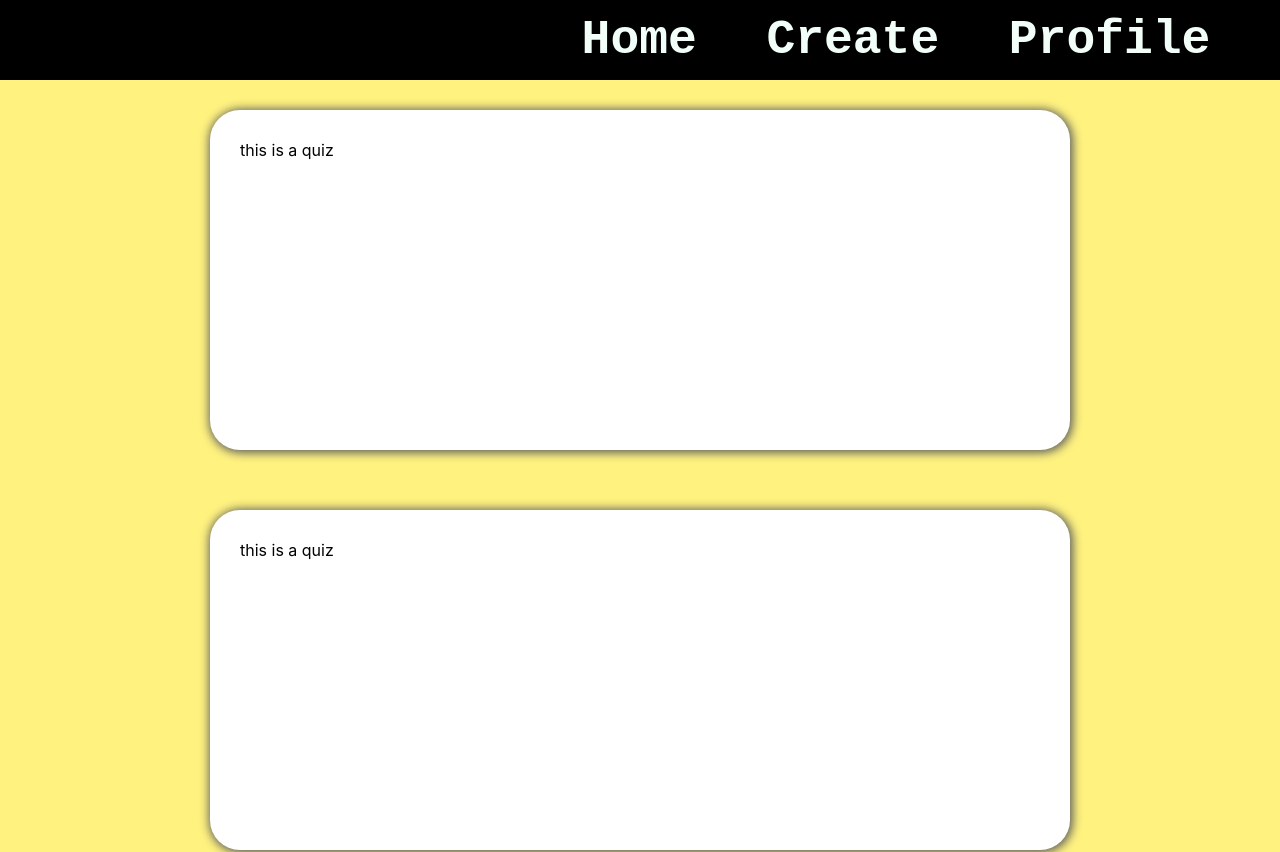
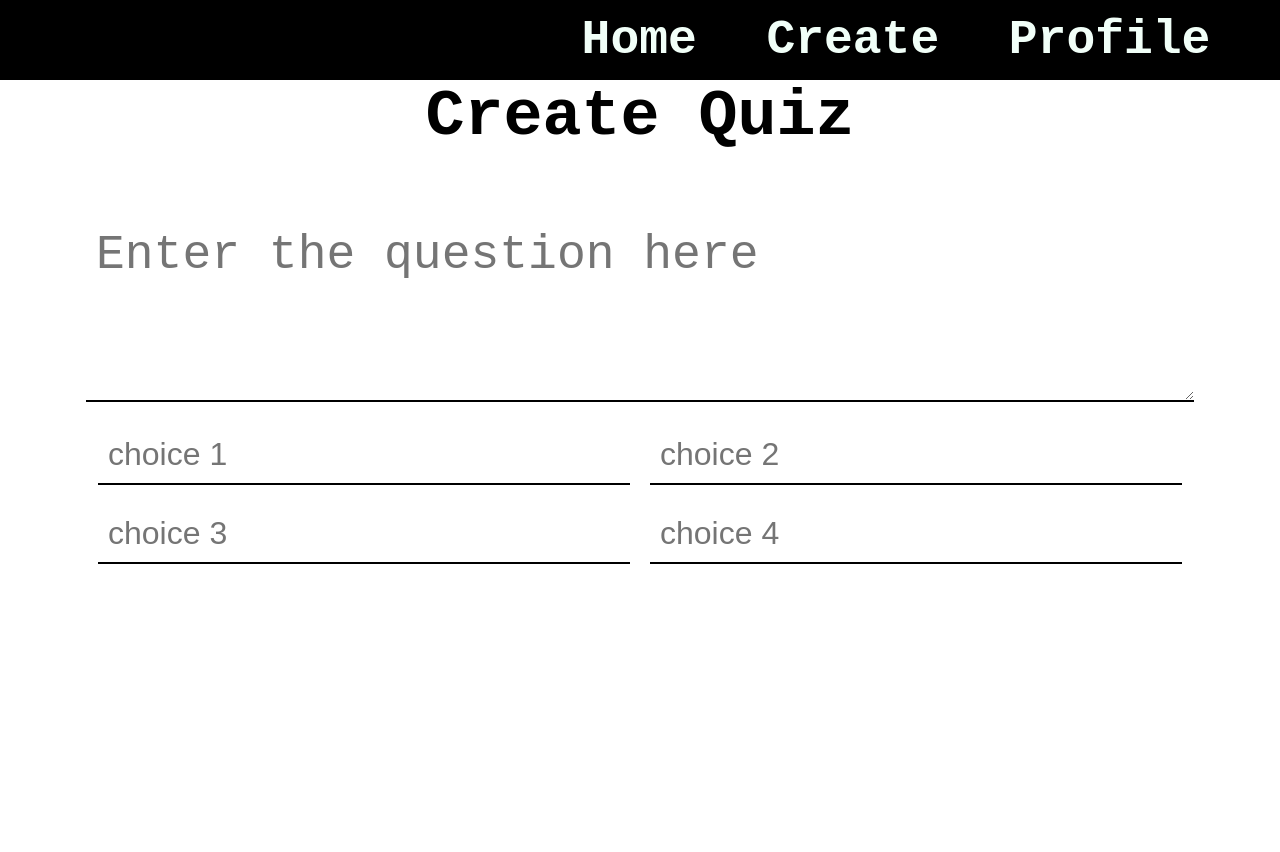
Before and after one commit to Vishal-Choudhary-bulu/QuizNet, a React (Create React App) app in the folder client/: page / in a window 1280 px wide. Shown: the top 852 px of the page. After the commit the page ends 800 px from the top, so only its background shows below. Built offline with nearby package versions, Linux system fonts and the light colour scheme.

Commit message:
Quiz creation page built

```diff
--- a/client/src/App.js
+++ b/client/src/App.js
@@ -1,7 +1,7 @@
 import React from 'react';
 import Homepage from './Components/Homepage/main/Homepage';
-// import Creationpage from './Components/QuizCreation/Creationpage';
-// import Profilepage from './Components/Profilepage/Profilepage';
+import Creationpage from './Components/QuizCreation/Creationpage';
+import Profilepage from './Components/Profilepage/Profilepage';
 import Navbar from './Components/Navbar/Navbar';
 
 
@@ -9,8 +9,8 @@ function App() {
   return (
     <div className="App">
       <Navbar/>
-      <Homepage/>
-      {/* <Creationpage/> */}
+      {/* <Homepage/> */}
+      <Creationpage/>
       {/* <Profilepage/> */}
     </div>
   );
--- a/client/src/Components/QuizCreation/Creationpage.css
+++ b/client/src/Components/QuizCreation/Creationpage.css
@@ -1,9 +1,75 @@
 .creationpage-main{
-    background-color: #4b274b8c;
+    background-color: #ffffff8c;
     width: 100vw;
     height: 100vh;
 }
 
-.creationpage-main h1{
-    color: rgb(0, 0, 0);
+.creationpage-form{
+    height: 80%;
+    width: 100%;
+    display: flex;
+    flex-flow: column;
+    align-items: center;
+    justify-content: space-evenly;
 }
+
+.creationpage-form h1{
+    height: 20%;
+    font-family: monospace;
+    font-weight: bold;
+}
+
+.creationpage-form-area{
+    height: 80%;
+    width: 100%;
+    background-color: rgba(255, 255, 255, 0.062);
+    display: flex;
+    flex-flow: column;
+    text-align: center;
+}
+
+.creationpage-form-input{
+    border : none;
+    outline: none;
+    font-size: 3rem;
+    padding:10px;
+    margin: 10px;
+    width: 40%;
+    border-bottom: 2px solid black;
+}
+
+.creationpage-form-input:hover{
+    border-bottom-color: rgb(172, 172, 172) ;
+}
+
+.creationpage-form-input:focus{
+    border-bottom-color: rgb(0, 170, 57);
+}
+
+
+.input-ques{
+    width: 85%;
+}
+
+.creationpage-form-area-label{
+    font-size: 3em;
+    font-family: 'Courier New', Courier, monospace;
+    font-weight: bolder;
+    padding: 10px 50px;
+    display: flex;
+    flex-flow: row;
+    align-items: center;
+    justify-content: space-between;
+}
+
+.creation-form-option-area{
+    display: flex;
+    flex-flow: row;
+    flex-wrap: wrap;
+    align-items: center;
+    justify-content: space-around;
+}
+
+.form-option{
+    font-size: 2em;
+}
--- a/client/src/Components/QuizCreation/Creationpage.jsx
+++ b/client/src/Components/QuizCreation/Creationpage.jsx
@@ -5,7 +5,25 @@ export default class Creationpage extends Component {
     render() {
         return (
             <div className="creationpage-main flex-centered-container">
-                <h1>..Create quizes here..</h1>
+                <div className="creationpage-form">
+                    <h1>Create Quiz</h1>
+
+                    <form onSubmit = "" className="creationpage-form-area">
+
+                        <div className="creation-page-form-ques-area">
+                        <textarea name="ques" type="text" required = {true} onChange = "" className="creationpage-form-input input-ques" rows = "3" placeholder = "Enter the question here"></textarea>
+                        </div>
+
+                        <div className="creationpage-form-option-area">
+                            <input name="option 1" type="text" required = {true} onChange = "" className= "creationpage-form-input form-option" placeholder = "choice 1" />
+                            <input name="option 2" type="text" required = {true} onChange = "" className= "creationpage-form-input form-option" placeholder = "choice 2"/>
+                            <input name="option 3" type="text" required = {false} onChange = "" className= "creationpage-form-input form-option" placeholder = "choice 3"/>
+                            <input name="option 4" type="text" required = {false} onChange = "" className= "creationpage-form-input form-option" placeholder = "choice 4"/>
+                        </div>
+
+                    </form>
+
+                </div>
             </div>
         )
     }
```
